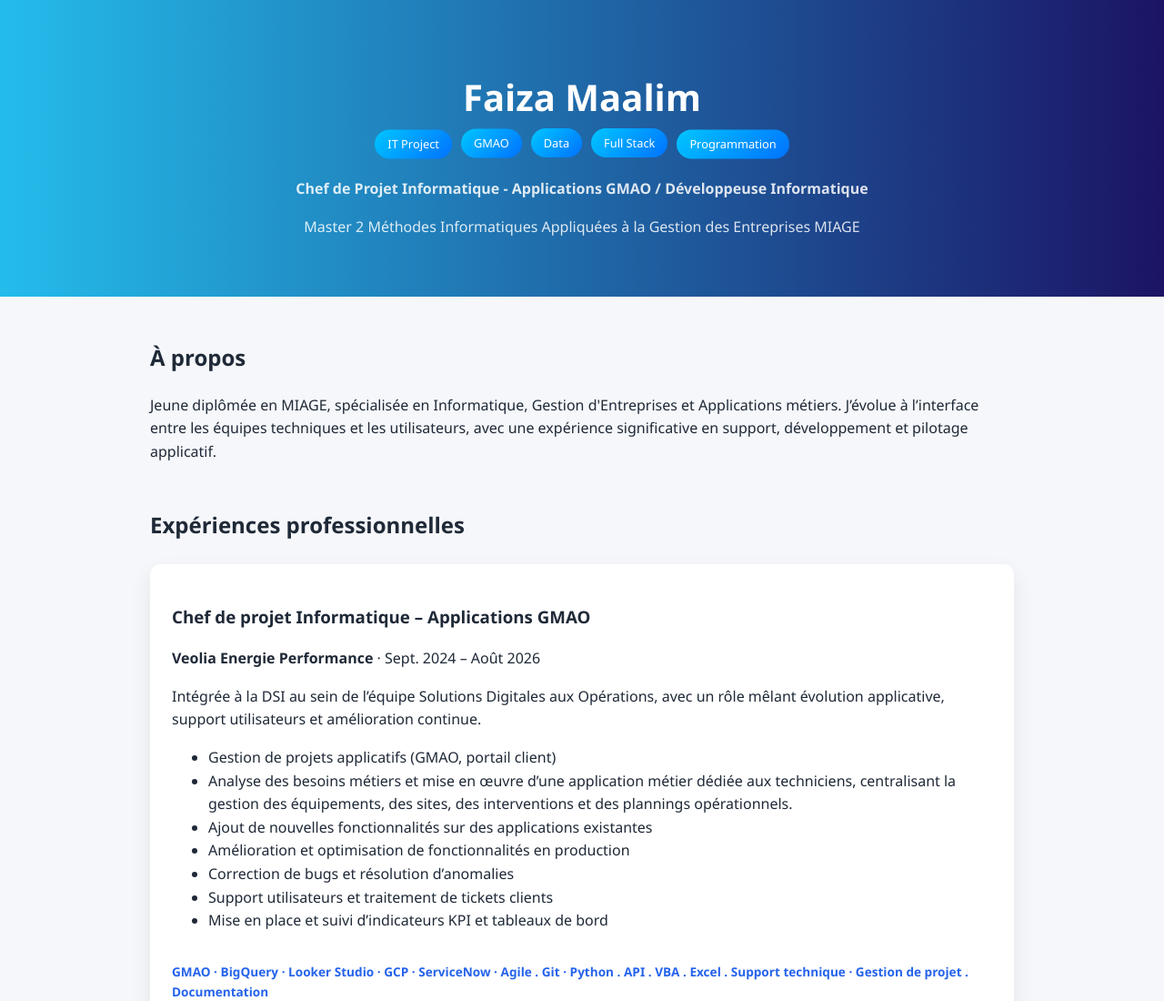
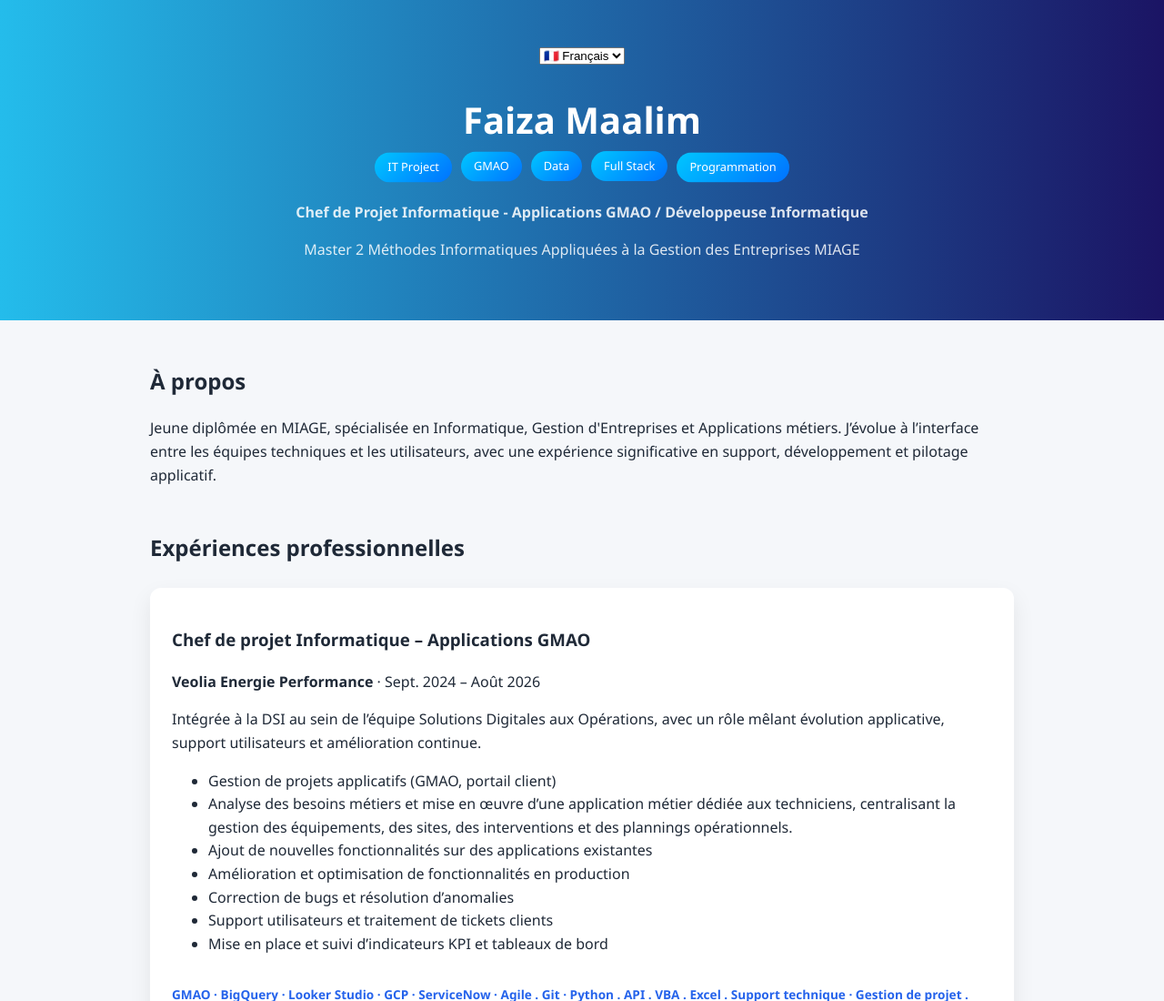
Before and after one commit to FaizaMAALIM/FMA_portfolio, a plain HTML site: page index.html in a window 1280 px wide. Shown: the top 1100 px of the page at 91% size. Drawn offline with Linux system fonts and the light colour scheme.

Commit message:
Add language selector
Added a language selector and updated subtitles for internationalization.

```diff
--- a/index.html
+++ b/index.html
@@ -14,6 +14,15 @@
 <body>
   <header>
     <!-- <img class="profile-logo" src="assets/img/logo/fm_1.png" alt="Logo personnel"> -->
+
+    <div class="language-selector">
+      <select id="languageSelect" aria-label="Choisir la langue">
+        <option value="fr">🇫🇷 Français</option>
+        <option value="en">🇬🇧 English</option>
+        <option value="de">🇩🇪 Deutsch</option>
+      </select>
+    </div>
+
     <h1>Faiza Maalim</h1>
     <div class="tags">
       <span>IT Project</span>
@@ -24,11 +33,13 @@
     </div>
 
     <p class="subtitle"><Strong>Chef de Projet Informatique - Applications GMAO / Développeuse Informatique</Strong></p>
-    <p class="subtitle">Master 2 Méthodes Informatiques Appliquées à la Gestion des Entreprises MIAGE</p>
+    <p class="subtitle" data-i18n="header.degree">Master 2 Méthodes Informatiques Appliquées à la Gestion des Entreprises MIAGE</p>
+
+
   </header>
 
   <section>
-    <h2>À propos</h2>
+    <h2 data-i18n="about.title">À propos</h2>
     <p>
       Jeune diplômée en MIAGE, spécialisée en Informatique, Gestion d'Entreprises et Applications métiers.
       J’évolue à l’interface entre les équipes techniques et les utilisateurs, avec une expérience
```
Lines whose indentation alone changed are shown as unchanged.
